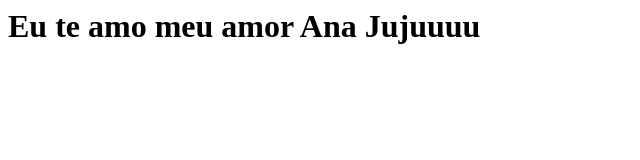
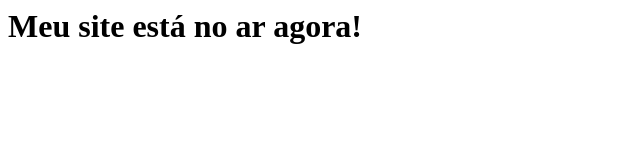
Before and after one commit to GabrielLeonardoVC/Repositorio_para_site, a plain HTML site: page index.html in a window 1280 px wide. Shown: the whole page, without its empty margins (0-640 px from the left). Drawn offline with Linux system fonts and the light colour scheme.

Commit message:
Update index.html

```diff
--- a/index.html
+++ b/index.html
@@ -1 +1 @@
-<h1> Eu te amo meu amor Ana Jujuuuu </h1>
+<h1> Meu site está no ar agora! </h1>
```
